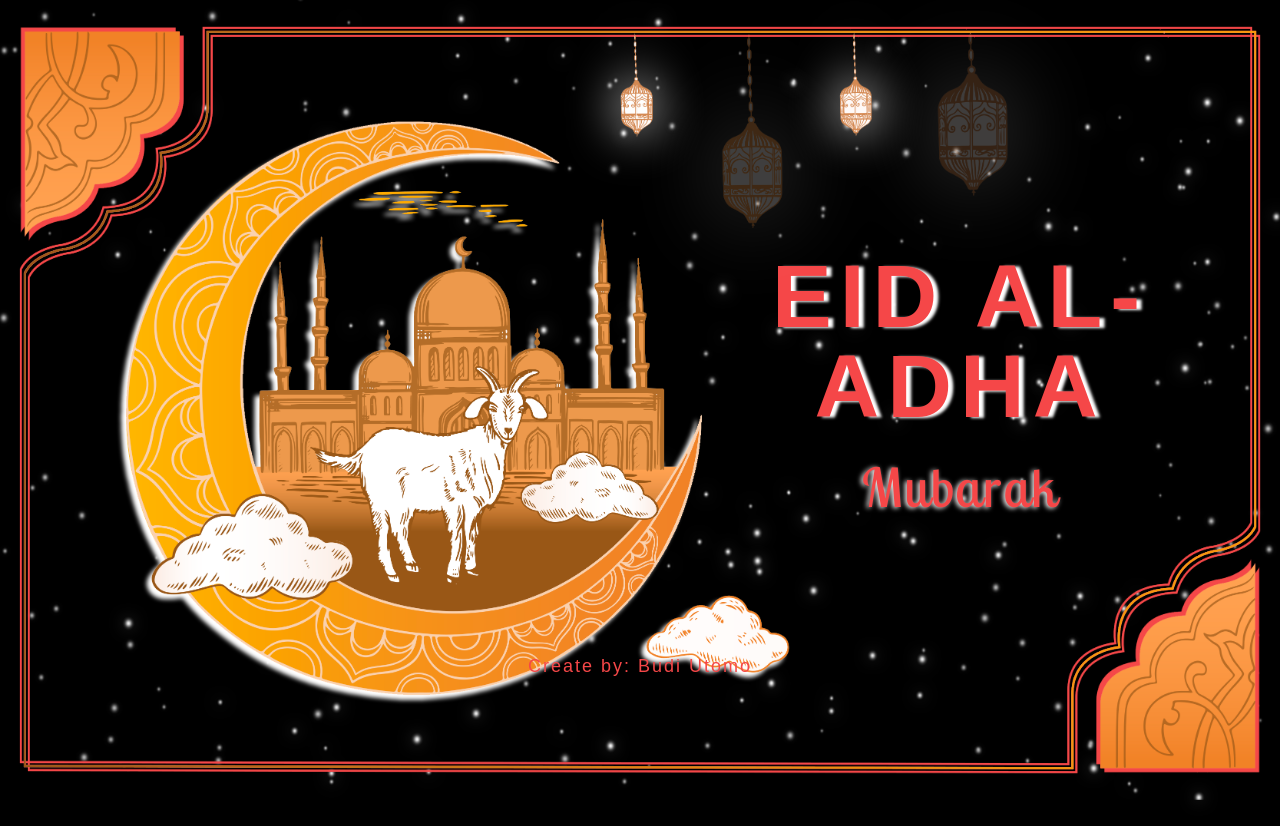
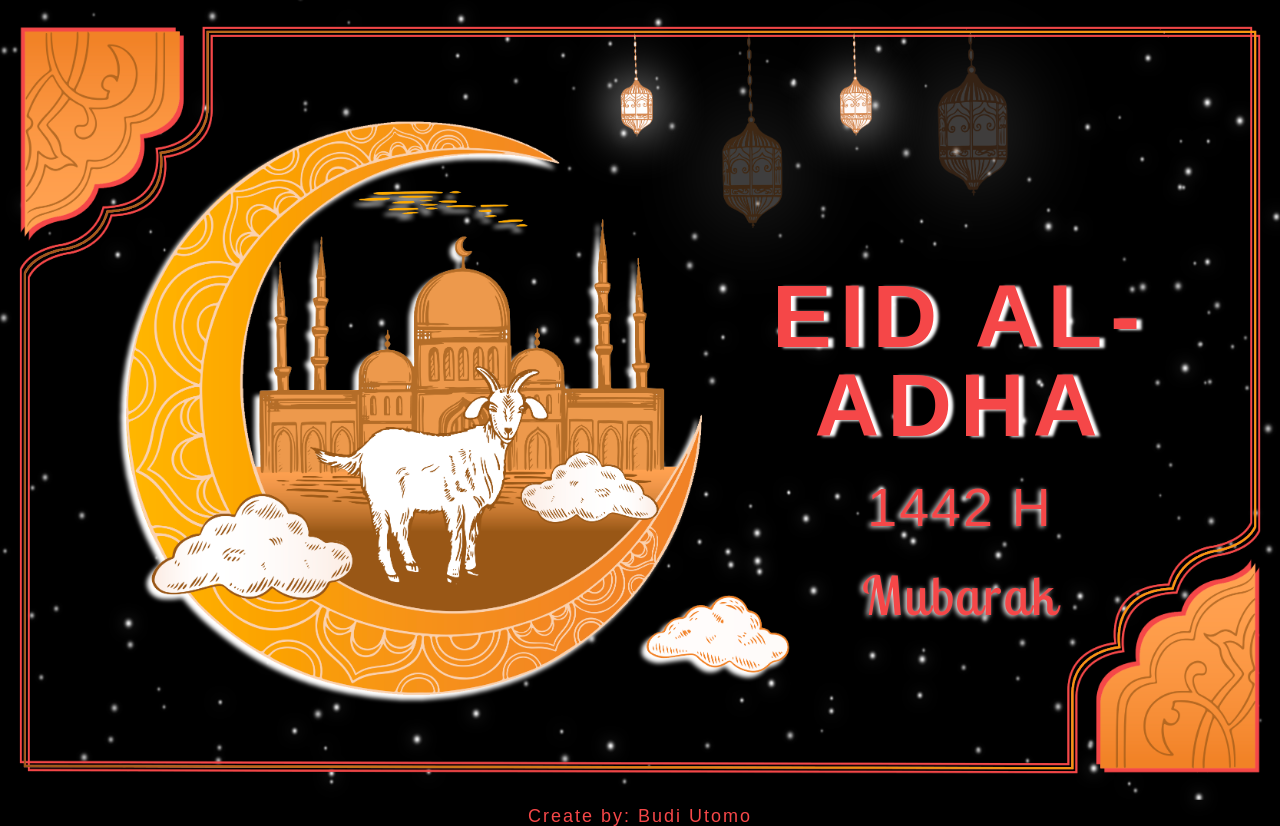
Before and after one commit to budextele/budi-greeting.github.io, a plain HTML site: page index.html in a window 1280 px wide. Before the commit the page ends 800 px from the top, so only its background shows below. Drawn offline with Linux system fonts and the light colour scheme; a web font is replaced by a local one.

Commit message:
add tahun & media query

```diff
--- a/index.html
+++ b/index.html
@@ -19,7 +19,9 @@
         <img src="star6.png" alt="star" id="star" class="star6">
         <img src="star7.png" alt="star" id="star" class="star7">
         <img src="star8.png" alt="star" id="star" class="star8">
-        <h2 id="text">EID AL-ADHA<br><span>Mubarak</span></h2>
+        <h2 id="text">EID AL-ADHA<br>
+            <span class="tahun">1442 H</span> <br>
+            <span class="mb">Mubarak</span></h2>
         <img src="frame.png" alt="frame" id="frame">
         <img src="content.png" alt="content" id="content">
         <img src="biglamp.png" alt="biglmap" id="biglamp">
--- a/style.css
+++ b/style.css
@@ -40,7 +40,7 @@ section img {
 
 section #text {
     padding-left: 50%;
-    padding-top: 12%;
+    padding-top: 15%;
     position: absolute;
     color: #F54748;
     text-shadow: 5px 1px 3px #Fff;
@@ -58,6 +58,15 @@ section #text span {
     letter-spacing: 2px;
     text-shadow: -2px 1px 5px #fff;
     font-weight: 400;
+
+}
+
+.tahun {
+    font-family: 'Uchen', sans-serif;
+    line-height: 10px;
+}
+
+.mb {
     font-family: 'Lobster Two', sans-serif;
 }
 
@@ -190,70 +199,73 @@ h3 {
     }
 }
 
-/*
-@media screen and (max-width: 850px) {
+@media screen and (min-height: 315px) {
 
     section #text {
-        padding-left: 430px;
+        padding-top: 29%;
 
     }
 
-    section #text span {}
-
-
     section #me {
-        padding-top: 345px;
-        font-size: small;
+        padding-top: 47%;
     }
 }
 
-
-@media screen and (max-width: 750px) {
+@media screen and (min-height: 374px) {
 
     section #text {
-        padding-left: 380px;
+        padding-top: 24%;
 
     }
 
-    section #text span {}
-
-
     section #me {
-        padding-top: 345px;
-        font-size: small;
+        padding-top: 39%;
     }
 }
 
+@media screen and (min-height: 374px) and (max-width : 668px) {
 
-@media screen and (max-width: 680px) {
+    section #me {
+        padding-top: 46%;
+    }
+}
+
+@media screen and (min-height: 410px) {
+
+    section #me {
+        padding-top: 42%;
+    }
+}
+
+@media screen and (min-height : 410px) and (max-width : 732px) {
+
+    section #me {
+        padding-top: 47%;
+    }
+}
+
+@media screen and (min-height : 410px) and (max-width : 738px) {
+
+    section #me {
+        padding-top: 47%;
+    }
+}
+
+@media screen and (min-height : 445px) {
 
     section #text {
-        padding-left: 320px;
+        padding-top: 22%;
 
     }
 
-    section #text span {}
-
-
     section #me {
-        padding-top: 300px;
-        font-size: small;
+        padding-top: 37%;
     }
 }
 
-@media screen and (max-width: 570px) {
-
-    section #text {
-        padding-left: 280px;
-
-    }
-
-    section #text span {}
-
+@media screen and (min-height: 765px) {
 
     section #me {
-        padding-top: 270px;
-        font-size: x-small;
+        padding-top: 65%;
     }
 }
-*/
```
